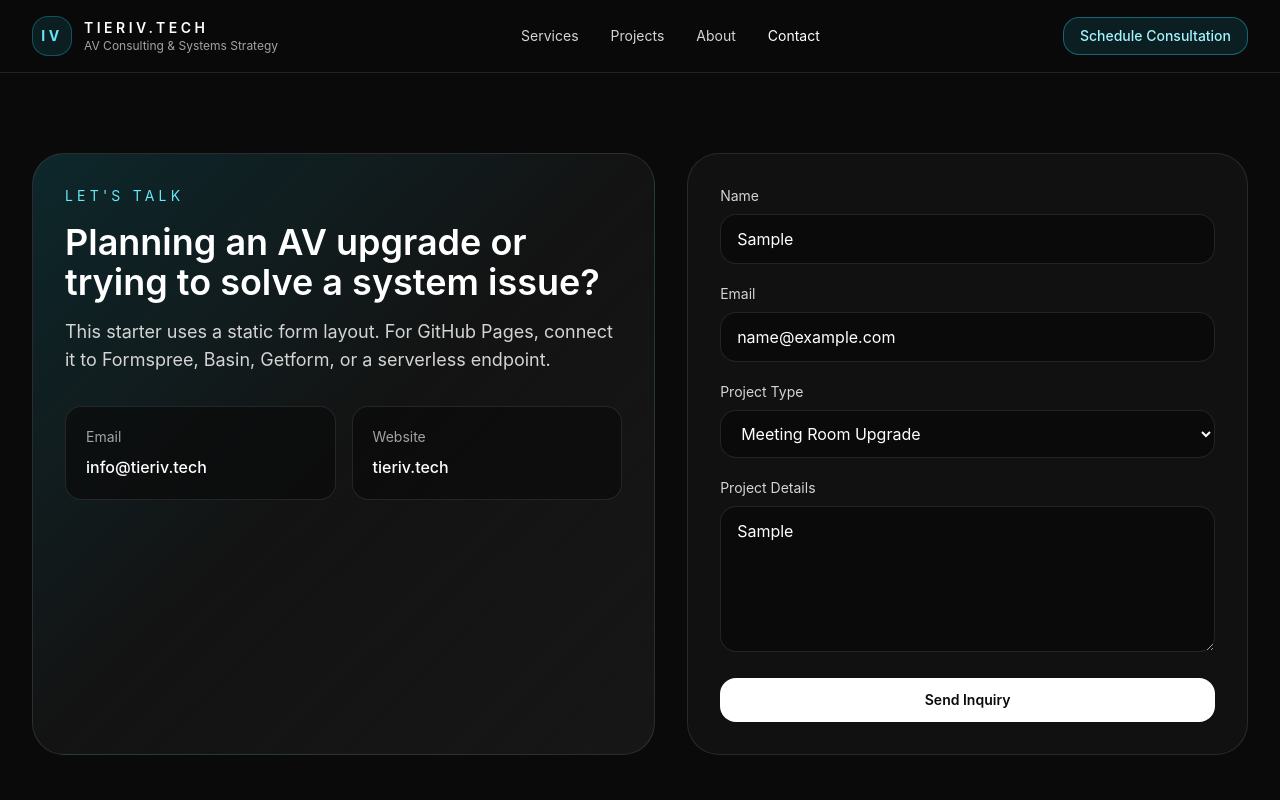
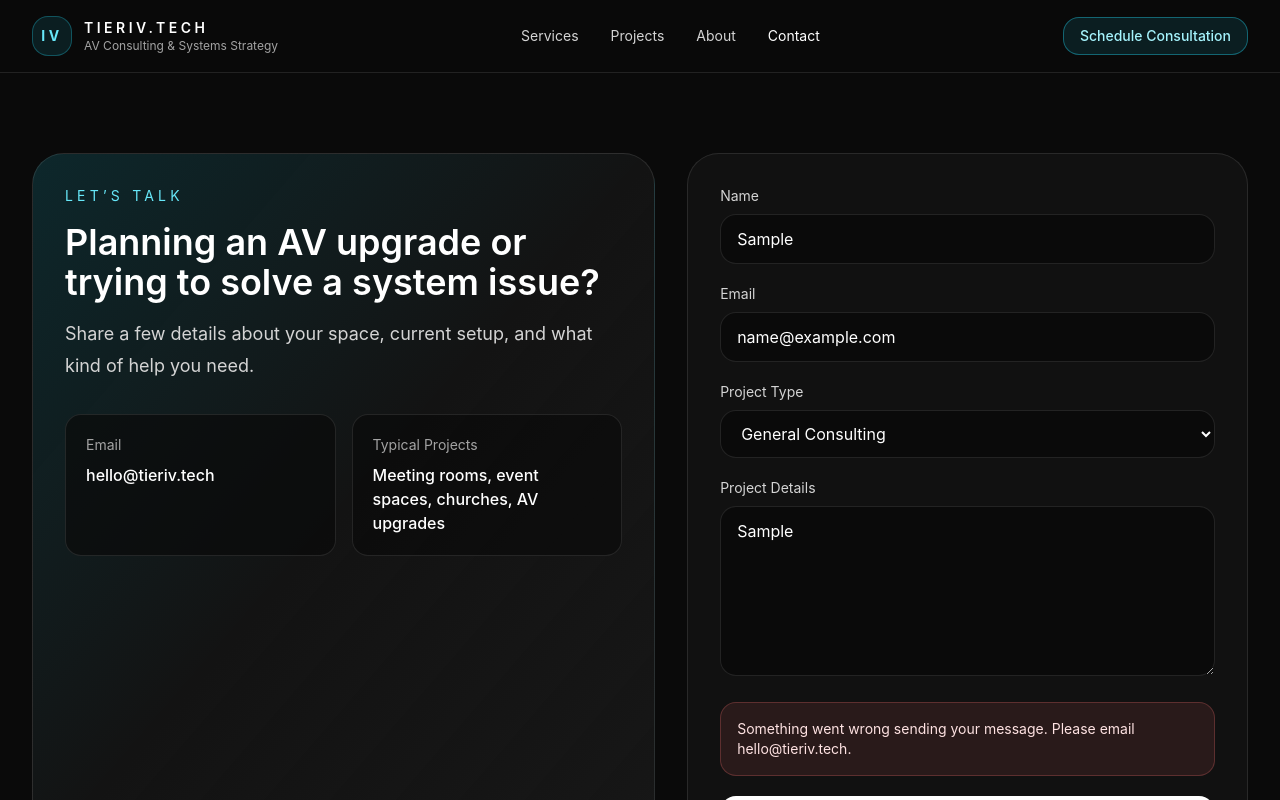
Before and after one commit to adumasiv/tieriv-site, a React (Vite) app: page /contact in a window 1280 px wide. Both pictures are taken after typing "Sample", "name@example.com", "Sample" into the empty fields and a click on the button "Send Inquiry". Shown: the top 800 px of the page. Built offline with nearby package versions, Linux system fonts and the light colour scheme.

Commit message:
Added contact form function

```diff
--- a/src/pages/ContactPage.tsx
+++ b/src/pages/ContactPage.tsx
@@ -1,93 +1,223 @@
-import SectionHeading from "../components/SectionHeading";
+import { FormEvent, useMemo, useState } from "react";
 
-export default function ContactPage() {
+type FormState = {
+  name: string;
+  email: string;
+  projectType: string;
+  details: string;
+  company: string; // honeypot
+};
+
+const initialState: FormState = {
+  name: "",
+  email: "",
+  projectType: "General Consulting",
+  details: "",
+  company: "",
+};
+
+export default function Contact() {
+  const endpoint = import.meta.env.VITE_FORMSPREE_ENDPOINT as string | undefined;
+
+  const [form, setForm] = useState<FormState>(initialState);
+  const [status, setStatus] = useState<"idle" | "submitting" | "success" | "error">("idle");
+  const [message, setMessage] = useState("");
+
+  const isConfigured = useMemo(() => Boolean(endpoint), [endpoint]);
+
+  const updateField = (key: keyof FormState, value: string) => {
+    setForm((prev) => ({ ...prev, [key]: value }));
+  };
+
+  const resetForm = () => {
+    setForm(initialState);
+  };
+
+  const trackLead = () => {
+    const win = window as Window & {
+      gtag?: (...args: unknown[]) => void;
+    };
+
+    if (typeof win.gtag === "function") {
+      win.gtag("event", "generate_lead", {
+        event_category: "engagement",
+        event_label: form.projectType,
+      });
+    }
+  };
+
+  const handleSubmit = async (e: FormEvent<HTMLFormElement>) => {
+    e.preventDefault();
+
+    if (!endpoint) {
+      setStatus("error");
+      setMessage("Form endpoint is not configured yet.");
+      return;
+    }
+
+    if (form.company.trim()) {
+      setStatus("success");
+      setMessage("Thanks — your message was sent.");
+      resetForm();
+      return;
+    }
+
+    setStatus("submitting");
+    setMessage("");
+
+    try {
+      const res = await fetch(endpoint, {
+        method: "POST",
+        headers: {
+          "Content-Type": "application/json",
+          Accept: "application/json",
+        },
+        body: JSON.stringify({
+          name: form.name,
+          email: form.email,
+          projectType: form.projectType,
+          details: form.details,
+        }),
+      });
+
+      if (!res.ok) {
+        throw new Error("Submission failed");
+      }
+
+      trackLead();
+      setStatus("success");
+      setMessage("Thanks — your inquiry has been sent. I’ll get back to you soon.");
+      resetForm();
+    } catch {
+      setStatus("error");
+      setMessage("Something went wrong sending your message. Please email hello@tieriv.tech.");
+    }
+  };
+
   return (
     <section className="mx-auto max-w-7xl px-6 py-20 lg:px-8">
       <div className="grid gap-8 lg:grid-cols-[1fr_0.9fr]">
         <div className="rounded-[2rem] border border-white/10 bg-gradient-to-br from-cyan-400/15 via-white/[0.04] to-neutral-900 p-8">
-          <SectionHeading
-            eyebrow="Let's Talk"
-            title="Planning an AV upgrade or trying to solve a system issue?"
-            description="This starter uses a static form layout. For GitHub Pages, connect it to Formspree, Basin, Getform, or a serverless endpoint."
-          />
+          <p className="text-sm uppercase tracking-[0.3em] text-cyan-300">Let’s talk</p>
+          <h1 className="mt-4 max-w-xl text-3xl font-semibold md:text-4xl">
+            Planning an AV upgrade or trying to solve a system issue?
+          </h1>
+          <p className="mt-4 max-w-2xl text-lg leading-8 text-neutral-300">
+            Share a few details about your space, current setup, and what kind of help you need.
+          </p>
+
           <div className="mt-8 grid gap-4 sm:grid-cols-2">
             <div className="rounded-2xl border border-white/10 bg-neutral-950/70 p-5">
               <p className="text-sm text-neutral-400">Email</p>
-              <p className="mt-2 font-medium text-white">info@tieriv.tech</p>
+              <p className="mt-2 font-medium text-white">hello@tieriv.tech</p>
             </div>
             <div className="rounded-2xl border border-white/10 bg-neutral-950/70 p-5">
-              <p className="text-sm text-neutral-400">Website</p>
-              <p className="mt-2 font-medium text-white">tieriv.tech</p>
+              <p className="text-sm text-neutral-400">Typical Projects</p>
+              <p className="mt-2 font-medium text-white">Meeting rooms, event spaces, churches, AV upgrades</p>
             </div>
           </div>
+
+          {!isConfigured && (
+            <div className="mt-6 rounded-2xl border border-yellow-400/25 bg-yellow-400/10 p-4 text-sm text-yellow-100">
+              Add <code>VITE_FORMSPREE_ENDPOINT</code> to your <code>.env</code> file to activate submissions.
+            </div>
+          )}
         </div>
+
         <div className="rounded-[2rem] border border-white/10 bg-white/[0.03] p-8">
-          <form className="space-y-5">
+          <form className="space-y-5" onSubmit={handleSubmit}>
             <div>
-              <label
-                htmlFor="name"
-                className="mb-2 block text-sm text-neutral-300"
-              >
+              <label htmlFor="name" className="mb-2 block text-sm text-neutral-300">
                 Name
               </label>
               <input
                 id="name"
                 type="text"
+                required
+                value={form.name}
+                onChange={(e) => updateField("name", e.target.value)}
                 placeholder="Your name"
                 className="w-full rounded-2xl border border-white/10 bg-neutral-950 px-4 py-3 text-white placeholder:text-neutral-500 focus:border-cyan-400/40 focus:outline-none"
               />
             </div>
+
             <div>
-              <label
-                htmlFor="email"
-                className="mb-2 block text-sm text-neutral-300"
-              >
+              <label htmlFor="email" className="mb-2 block text-sm text-neutral-300">
                 Email
               </label>
               <input
                 id="email"
                 type="email"
+                required
+                value={form.email}
+                onChange={(e) => updateField("email", e.target.value)}
                 placeholder="you@company.com"
                 className="w-full rounded-2xl border border-white/10 bg-neutral-950 px-4 py-3 text-white placeholder:text-neutral-500 focus:border-cyan-400/40 focus:outline-none"
               />
             </div>
+
             <div>
-              <label
-                htmlFor="projectType"
-                className="mb-2 block text-sm text-neutral-300"
-              >
+              <label htmlFor="projectType" className="mb-2 block text-sm text-neutral-300">
                 Project Type
               </label>
               <select
                 id="projectType"
+                value={form.projectType}
+                onChange={(e) => updateField("projectType", e.target.value)}
                 className="w-full rounded-2xl border border-white/10 bg-neutral-950 px-4 py-3 text-white focus:border-cyan-400/40 focus:outline-none"
               >
+                <option>General Consulting</option>
                 <option>Meeting Room Upgrade</option>
                 <option>Event Space AV</option>
                 <option>Church / Worship AV</option>
                 <option>Troubleshooting</option>
-                <option>General Consulting</option>
+                <option>System Design</option>
               </select>
             </div>
+
             <div>
-              <label
-                htmlFor="details"
-                className="mb-2 block text-sm text-neutral-300"
-              >
+              <label htmlFor="details" className="mb-2 block text-sm text-neutral-300">
                 Project Details
               </label>
               <textarea
                 id="details"
-                rows={5}
-                placeholder="Tell me about the space, current challenges, and what you need help with."
+                rows={6}
+                required
+                value={form.details}
+                onChange={(e) => updateField("details", e.target.value)}
+                placeholder="Tell me about the space, current challenges, timeline, and what you need help with."
                 className="w-full rounded-2xl border border-white/10 bg-neutral-950 px-4 py-3 text-white placeholder:text-neutral-500 focus:border-cyan-400/40 focus:outline-none"
               />
             </div>
+
+            <input
+              type="text"
+              tabIndex={-1}
+              autoComplete="off"
+              value={form.company}
+              onChange={(e) => updateField("company", e.target.value)}
+              className="hidden"
+              aria-hidden="true"
+            />
+
+            {message && (
+              <div
+                className={`rounded-2xl p-4 text-sm ${
+                  status === "success"
+                    ? "border border-emerald-400/25 bg-emerald-400/10 text-emerald-100"
+                    : "border border-red-400/25 bg-red-400/10 text-red-100"
+                }`}
+              >
+                {message}
+              </div>
+            )}
+
             <button
-              type="button"
-              className="w-full rounded-2xl bg-white px-6 py-3 text-sm font-semibold text-neutral-950 transition hover:opacity-90"
+              type="submit"
+              disabled={status === "submitting"}
+              className="w-full rounded-2xl bg-white px-6 py-3 text-sm font-semibold text-neutral-950 transition hover:opacity-90 disabled:cursor-not-allowed disabled:opacity-60"
             >
-              Send Inquiry
+              {status === "submitting" ? "Sending..." : "Send Inquiry"}
             </button>
           </form>
         </div>
```
Also changed, not shown: src/src:vite-env.d.ts (added, +9 -0 lines), 2 other files (tests, documents, lock files or other folders).
